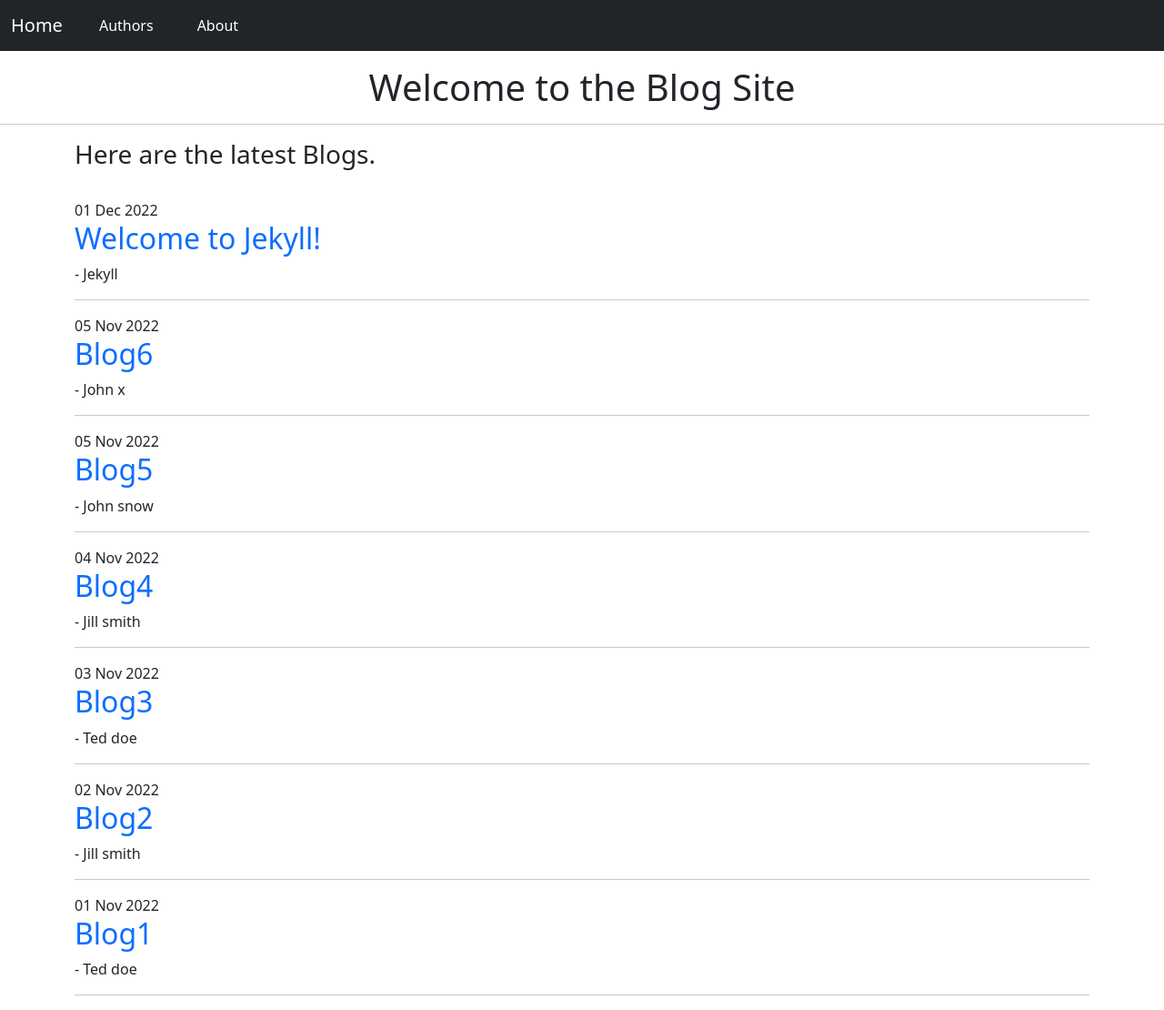
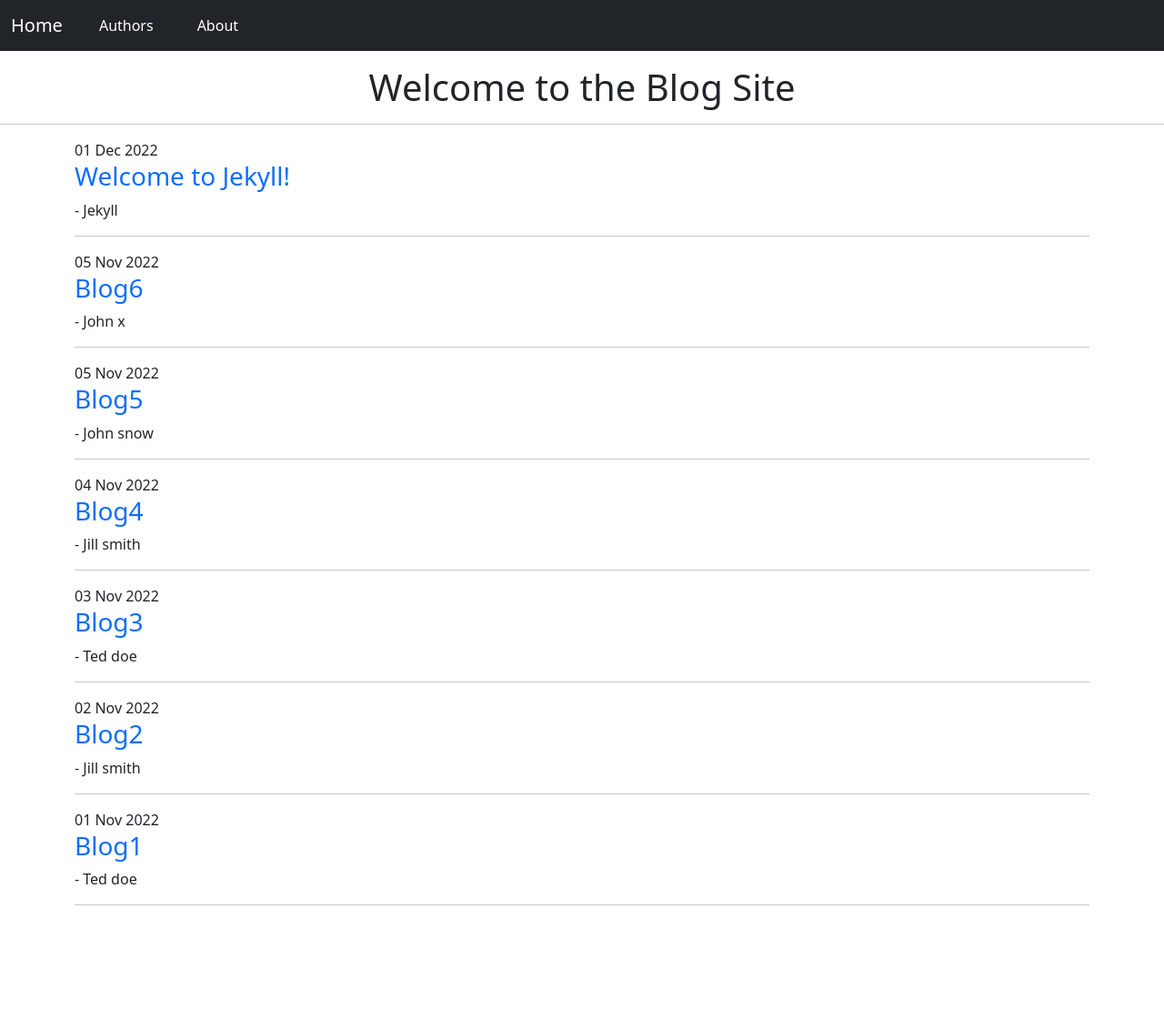
Before and after one commit to harsh07ch/SampleBlogSite, a Jekyll site: the page built from index.markdown, in a window 1280 px wide. Shown: the whole page at 91% size. Built offline with Jekyll 4.4.1, drawn with Linux system fonts in a browser that asks for light colours; after the commit the page ends 1011 px from its top, so only the background shows below that.

Commit message:
updating page ( text size )

```diff
--- a/_layouts/newhome.html
+++ b/_layouts/newhome.html
@@ -11,10 +11,9 @@
     {% include navbar.html %}
     <h1 class="text-center my-3"> Welcome to the Blog Site </h1><hr>
     <div class="container">
-        <h3> Here are the latest Blogs. </h3><br>
         {% for post in site.posts %}
             {{post.date | date_to_string}}<br>
-            <h2><a href="/sampleblogsite{{post.url}}" style="text-decoration:none">{{post.title}}</a></h2>- {{post.author | capitalize}}<hr>
+            <h3><a href="/sampleblogsite{{post.url}}" style="text-decoration:none">{{post.title}}</a></h3>- {{post.author | capitalize}}<hr>
         {% endfor %}
     </div>
     <script src="https://cdn.jsdelivr.net/npm/bootstrap@5.2.3/dist/js/bootstrap.bundle.min.js" integrity="sha384-kenU1KFdBIe4zVF0s0G1M5b4hcpxyD9F7jL+jjXkk+Q2h455rYXK/7HAuoJl+0I4" crossorigin="anonymous"></script>
```
